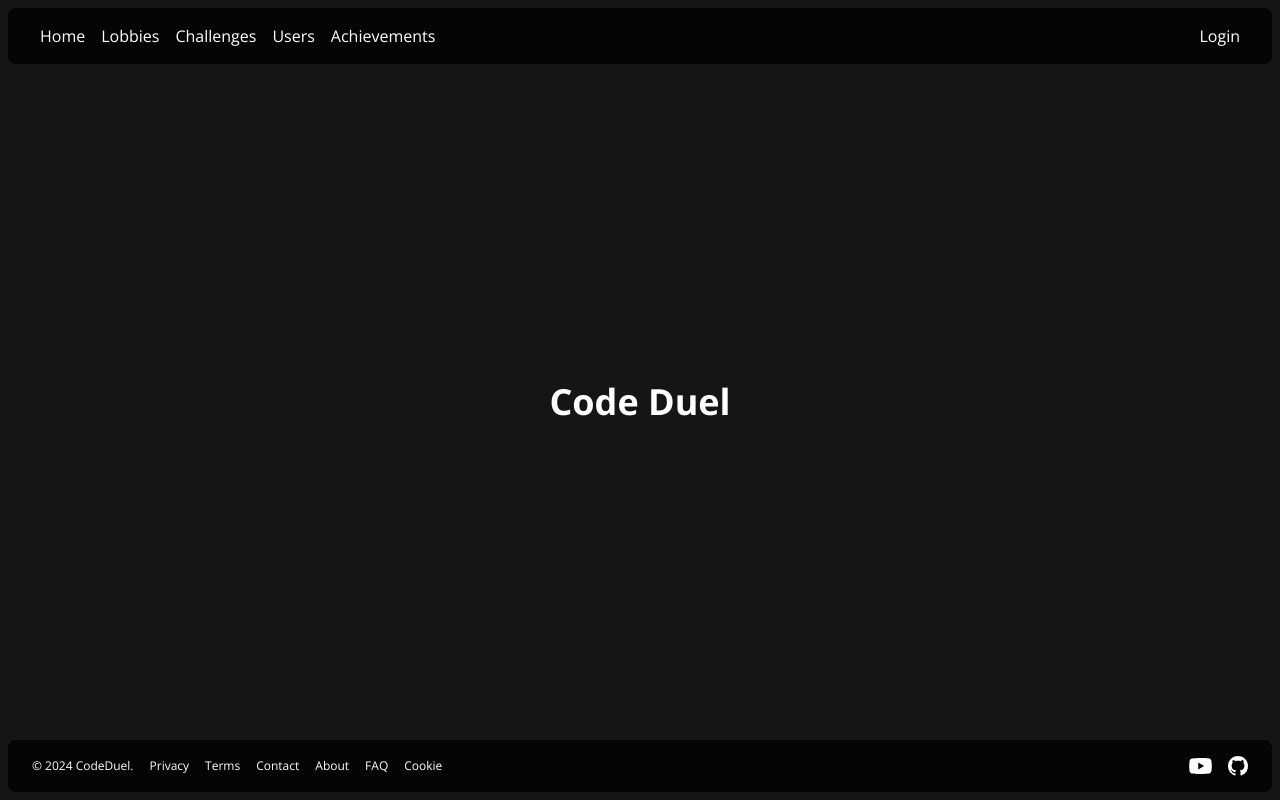
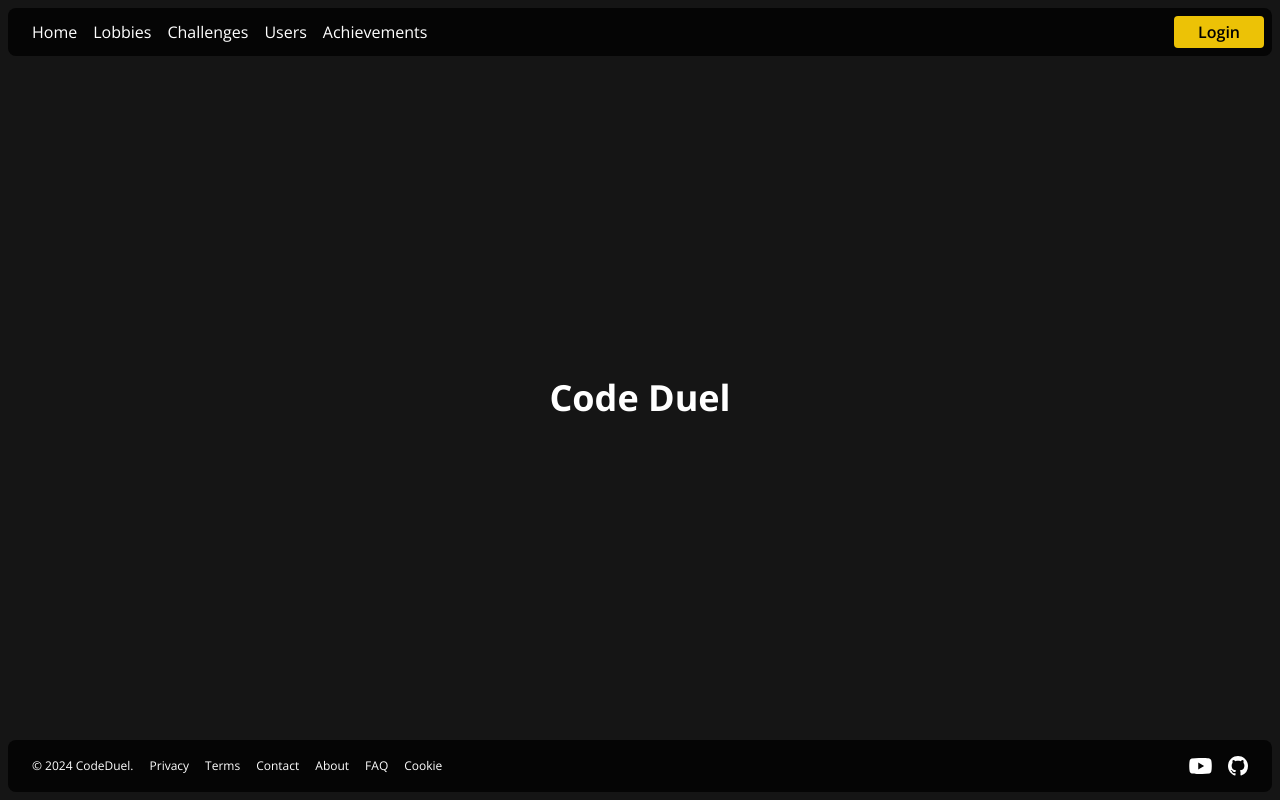
Before and after one commit to whatasave/codeduel-fe, a SvelteKit app: page / in a window 1280 px wide. Built offline with nearby package versions, Linux system fonts and the light colour scheme; no server answers.

Commit message:
fix error

```diff
--- a/src/components/navbar/Navbar.svelte
+++ b/src/components/navbar/Navbar.svelte
@@ -11,7 +11,7 @@
 	let showDropdown = $state(false);
 </script>
 
-<nav class="flex items-center justify-between rounded bg-[#050505] p-4">
+<nav class="flex items-center justify-between rounded bg-[#050505] p-2">
 	<div class="flex gap-4 px-4">
 		<a href="/">Home</a>
 		<a href="/lobby">Lobbies</a>
@@ -54,7 +54,9 @@
 				{/if}
 			</div>
 		{:else}
-			<a class="flex gap-4 px-4" href="/login">Login</a>
+			<a class="flex gap-4" href="/login">
+				<Button text="Login" variant="accent" />
+			</a>
 		{/if}
 	</div>
 </nav>
--- a/src/routes/+error.svelte
+++ b/src/routes/+error.svelte
@@ -6,16 +6,9 @@
 <div class="h-full w-full p-2">
 	<div class="flex h-full flex-col items-center justify-center gap-8 rounded bg-[#050505] text-white">
 		<div class="flex flex-col items-center">
-			<div class="text-4xl">{$page.status}</div>
-			<div class="text-8xl">{$page.error?.message}</div>
+			<div class="text-6xl">{$page.status}</div>
+			<div class="text-2xl">{$page.error?.message}</div>
 		</div>
-		<Button
-			text="Go back"
-			variant="accent"
-			onclick={() => {
-				console.log(window.history);
-				window.history.back();
-			}}
-		/>
+		<Button text="Go back" variant="accent" onclick={() => window.history.back()} />
 	</div>
 </div>
```
